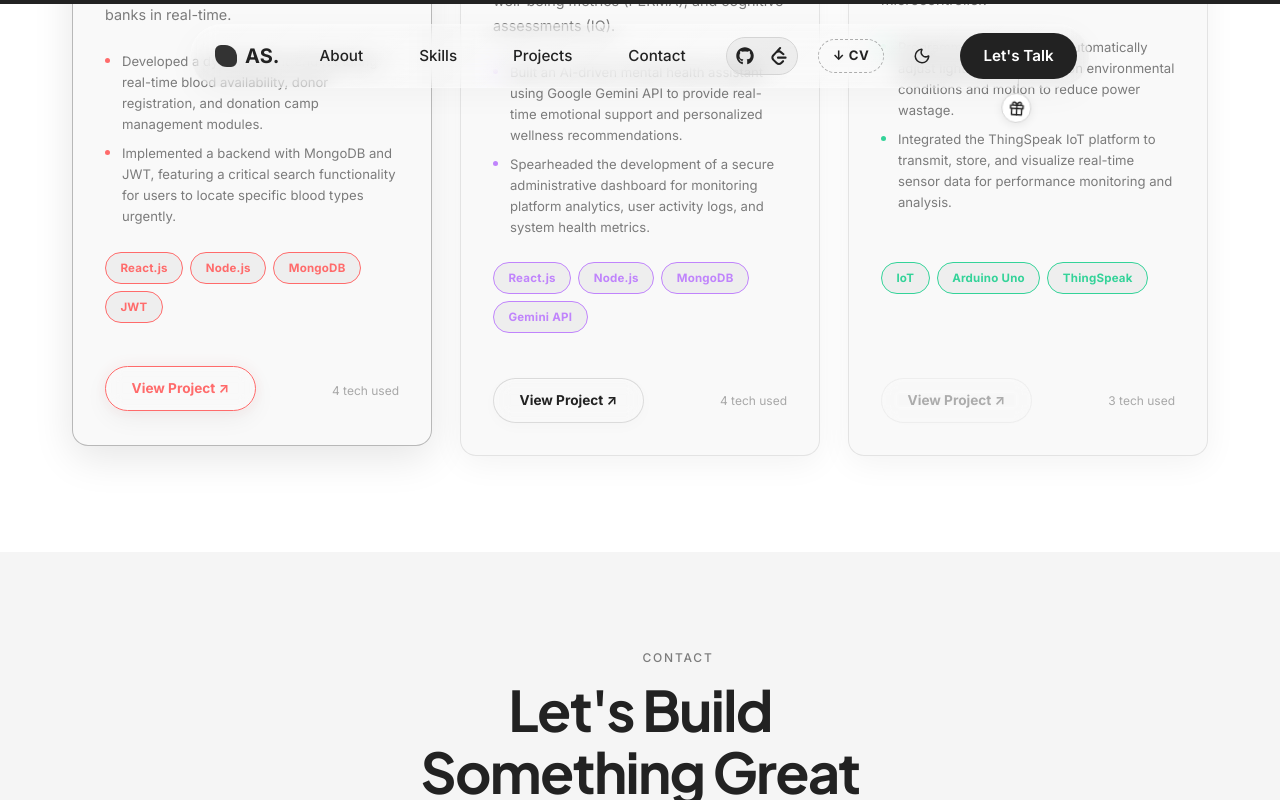
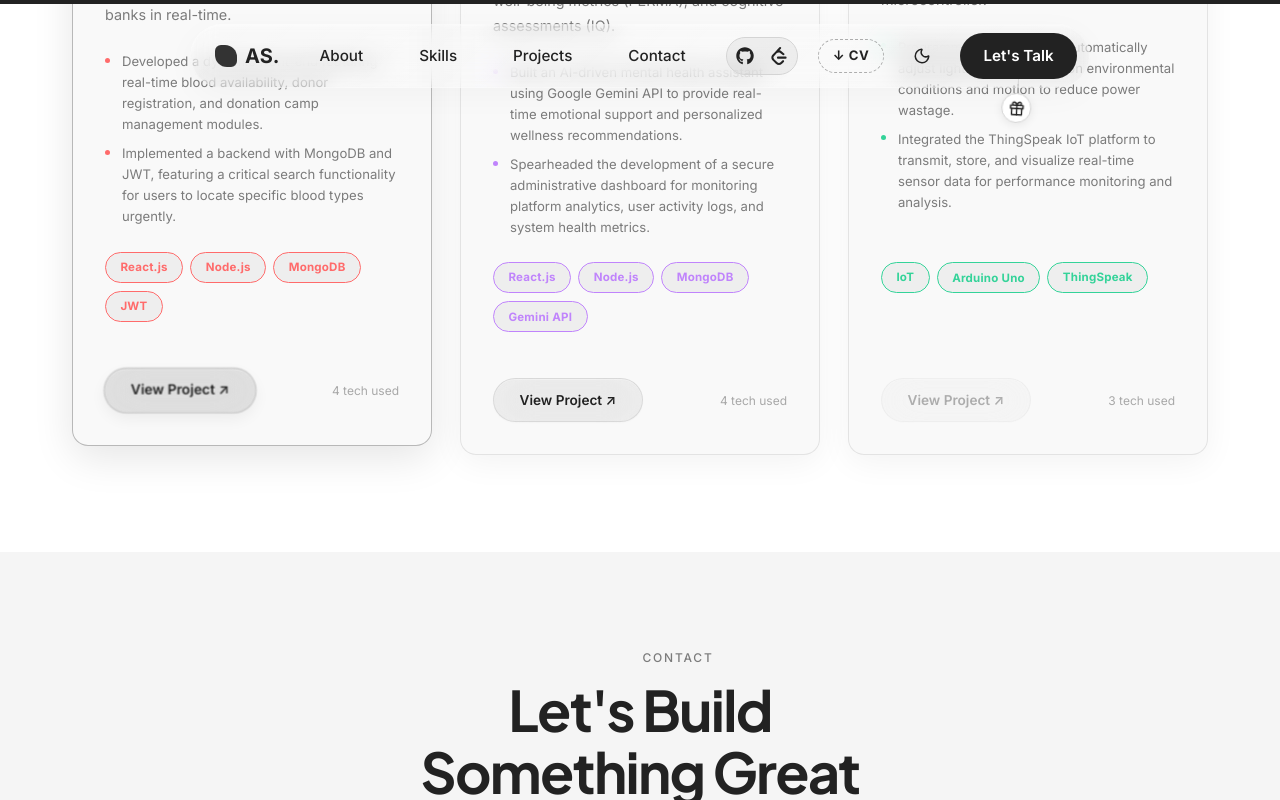
Before and after one commit to fearsomecity/port_adi, a React (Vite) app: page / in a window 1280 px wide. In both pictures the pointer is over the link 180 px from the left and 3842 px from the top of the page. Shown: the part 3442-4242 px from the top of the page. Built offline with nearby package versions, Linux system fonts and the light colour scheme.

Commit message:
Change project buttons to premium iOS Control Center glass theme style

```diff
--- a/src/styles/Projects.css
+++ b/src/styles/Projects.css
@@ -232,29 +232,32 @@
   align-items: center;
   gap: 0.4rem;
   font-size: 0.85rem;
-  font-weight: 700;
+  font-weight: 600;
   color: var(--text-primary);
-  background: rgba(255, 255, 255, 0.15);
-  border: 1px solid rgba(0, 0, 0, 0.12);
-  backdrop-filter: blur(8px);
-  -webkit-backdrop-filter: blur(8px);
-  transition: var(--transition);
+  background: rgba(0, 0, 0, 0.05);
+  border: 1px solid rgba(0, 0, 0, 0.08);
+  backdrop-filter: blur(20px) saturate(190%);
+  -webkit-backdrop-filter: blur(20px) saturate(190%);
+  transition: all 0.2s cubic-bezier(0.16, 1, 0.3, 1);
   cursor: pointer;
   padding: 0.65rem 1.6rem;
   border-radius: var(--radius-pill);
   box-shadow:
-    0 4px 15px rgba(0, 0, 0, 0.02),
-    inset 0 1px 1px rgba(255, 255, 255, 0.4);
+    0 1px 2px rgba(0, 0, 0, 0.02),
+    inset 0 1px 0 rgba(255, 255, 255, 0.3);
 }
 
 .project-link-btn:hover {
-  background: rgba(255, 255, 255, 0.25);
-  color: var(--project-color);
-  border-color: var(--project-color);
-  transform: translateY(-2px);
+  background: rgba(0, 0, 0, 0.1);
+  border-color: rgba(0, 0, 0, 0.15);
+  transform: scale(1.02);
   box-shadow:
-    0 8px 25px rgba(0, 0, 0, 0.05),
-    0 0 15px var(--project-glow);
+    0 6px 16px rgba(0, 0, 0, 0.06),
+    inset 0 1px 0 rgba(255, 255, 255, 0.45);
+}
+
+.project-link-btn:active {
+  transform: scale(0.97);
 }
 
 .disabled-btn {
@@ -266,33 +269,33 @@
 .disabled-btn:hover {
   transform: none !important;
   box-shadow: none !important;
-  background: rgba(255, 255, 255, 0.15) !important;
+  background: rgba(0, 0, 0, 0.05) !important;
   color: var(--text-primary) !important;
-  border-color: rgba(0, 0, 0, 0.12) !important;
+  border-color: rgba(0, 0, 0, 0.08) !important;
 }
 
 [data-theme="dark"] .project-link-btn {
-  background: rgba(255, 255, 255, 0.04);
-  border: 1px solid rgba(255, 255, 255, 0.08);
-  color: var(--text-primary);
+  background: rgba(255, 255, 255, 0.08);
+  border: 1px solid rgba(255, 255, 255, 0.12);
+  color: #FFFFFF;
   box-shadow:
     0 4px 15px rgba(0, 0, 0, 0.15),
-    inset 0 1px 1px rgba(255, 255, 255, 0.05);
+    inset 0 1px 0 rgba(255, 255, 255, 0.08);
 }
 
 [data-theme="dark"] .project-link-btn:hover {
-  background: rgba(255, 255, 255, 0.1);
-  color: var(--project-color);
-  border-color: var(--project-color);
+  background: rgba(255, 255, 255, 0.16);
+  border-color: rgba(255, 255, 255, 0.25);
+  transform: scale(1.02);
   box-shadow:
-    0 8px 25px rgba(0, 0, 0, 0.25),
-    0 0 20px var(--project-glow);
+    0 8px 24px rgba(0, 0, 0, 0.25),
+    inset 0 1px 0 rgba(255, 255, 255, 0.15);
 }
 
 [data-theme="dark"] .disabled-btn:hover {
-  background: rgba(255, 255, 255, 0.04) !important;
-  color: var(--text-primary) !important;
-  border-color: rgba(255, 255, 255, 0.08) !important;
+  background: rgba(255, 255, 255, 0.08) !important;
+  color: #FFFFFF !important;
+  border-color: rgba(255, 255, 255, 0.12) !important;
 }
 
 @media (max-width: 1000px) {
```
